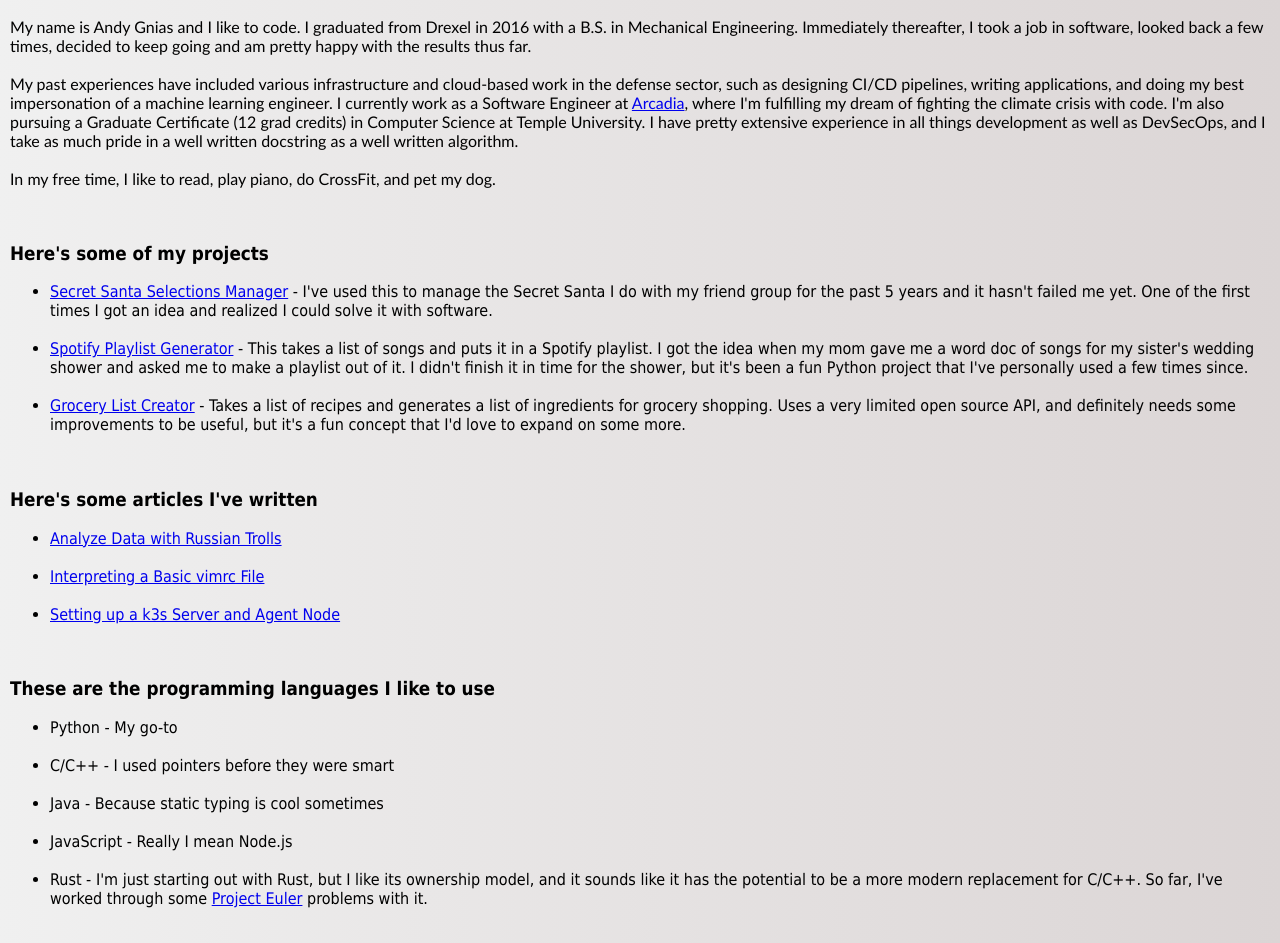
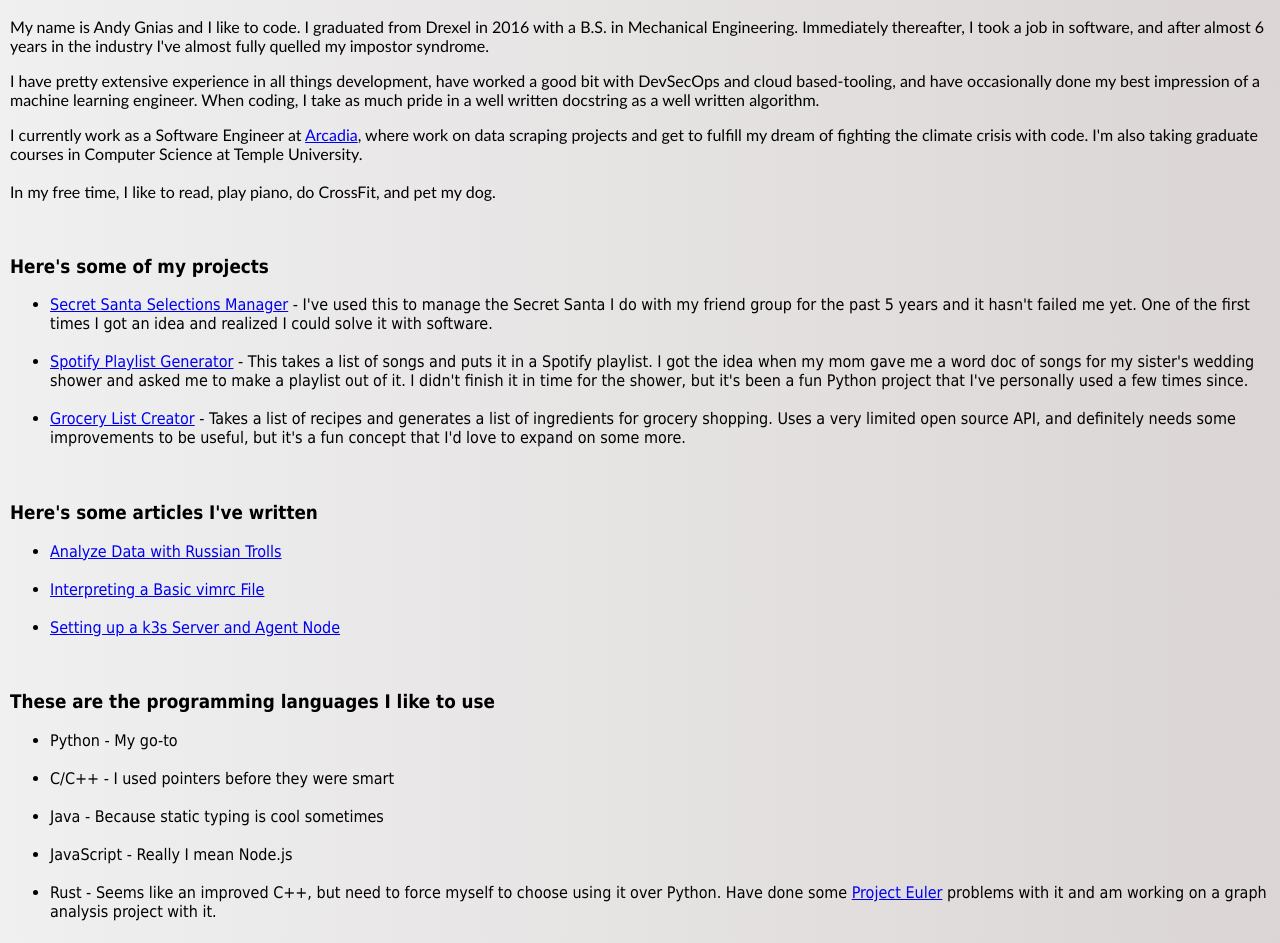
Before and after one commit to AGnias47/AGnias47.github.io, a plain HTML site: page index.html in a window 1280 px wide. Shown: the part 169-1112 px from the top of the page. Drawn offline with Linux system fonts and the light colour scheme.

Commit message:
Update index

```diff
--- a/index.html
+++ b/index.html
@@ -20,22 +20,25 @@
     <div class="content">
         <h1>Andy Gnias</h1>
         <h2>Fellow Human and Software Engineer</h2>
-        <p>My name is Andy Gnias and I like to code. I graduated from Drexel in 2016 with a B.S. in Mechanical Engineering. Immediately thereafter, I took a job in software, looked back a few times, decided to keep going and am pretty happy with the results
-            thus far.
-            <br/><br/>My past experiences have included various infrastructure and cloud-based work in the defense sector, such as designing CI/CD pipelines, writing applications, and doing my best impersonation of a machine learning engineer. I currently
-            work as a Software Engineer at <a href="https://www.arcadia.com/" target="_blank">Arcadia</a>, where I'm fulfilling my dream of fighting the climate crisis with code. I'm also pursuing a Graduate Certificate (12 grad credits) in Computer Science
-            at Temple University. I have pretty extensive experience in all things development as well as DevSecOps, and I take as much pride in a well written docstring as a well written algorithm.
-            <br/><br/> In my free time, I like to read, play piano, do CrossFit, and pet my dog.</p>
+        <p>My name is Andy Gnias and I like to code. I graduated from Drexel in 2016 with a B.S. in Mechanical Engineering. Immediately thereafter, I took a job in software, and after almost 6 years in the industry I've almost fully quelled my impostor syndrome.</p>
+        <p>
+            I have pretty extensive experience in all things development, have worked a good bit with DevSecOps and cloud based-tooling, and have occasionally done my best impression of a machine learning engineer. When coding, I take as much pride in a well written
+            docstring as a well written algorithm.</p>
+        <p>I currently work as a Software Engineer at <a href="https://www.arcadia.com/" target="_blank">Arcadia</a>, where work on data scraping projects and get to fulfill my dream of fighting the climate crisis with code. I'm also taking graduate courses
+            in Computer Science at Temple University.
+            <br /><br /> In my free time, I like to read, play piano, do CrossFit, and pet my dog.
+        </p>
     </div>
     <div class="content">
         <h3>Here's some of my projects</h3>
         <ul>
             <li><a href="https://www.andygnias.com/Secret_Santa/" target="_blank">Secret Santa Selections Manager</a> - I've used this to manage the Secret Santa I do with my friend group for the past 5 years and it hasn't failed me yet. One of the first
                 times I got an idea and realized I could solve it with software.</li>
-            <br/>
-            <li><a href="https://www.andygnias.com/spotify-playlist-generator/" target="_blank">Spotify Playlist Generator</a> - This takes a list of songs and puts it in a Spotify playlist. I got the idea when my mom gave me a word doc of songs for my sister's
-                wedding shower and asked me to make a playlist out of it. I didn't finish it in time for the shower, but it's been a fun Python project that I've personally used a few times since.</li>
-            <br/>
+            <br />
+            <li><a href="https://www.andygnias.com/spotify-playlist-generator/" target="_blank">Spotify Playlist
+                    Generator</a> - This takes a list of songs and puts it in a Spotify playlist. I got the idea when my mom gave me a word doc of songs for my sister's wedding shower and asked me to make a playlist out of it. I didn't finish it in time
+                for the shower, but it's been a fun Python project that I've personally used a few times since.</li>
+            <br />
             <li><a href="https://www.andygnias.com/grocery-list/" target="_blank">Grocery List Creator</a> - Takes a list of recipes and generates a list of ingredients for grocery shopping. Uses a very limited open source API, and definitely needs some improvements
                 to be useful, but it's a fun concept that I'd love to expand on some more.</li>
         </ul>
@@ -44,8 +47,10 @@
     <div class="content">
         <h3>Here's some articles I've written</h3>
         <ul>
-            <li><a href="https://dev.to/agnias47/analyze-data-with-russian-trolls-3ebk" target="_blank">Analyze Data with Russian Trolls</a></li><br/>
-            <li><a href="https://dev.to/agnias47/interpreting-a-basic-vimrc-file-42cn" target="_blank">Interpreting a Basic vimrc File</a></li><br/>
+            <li><a href="https://dev.to/agnias47/analyze-data-with-russian-trolls-3ebk" target="_blank">Analyze Data
+                    with Russian Trolls</a></li><br />
+            <li><a href="https://dev.to/agnias47/interpreting-a-basic-vimrc-file-42cn" target="_blank">Interpreting a
+                    Basic vimrc File</a></li><br />
             <li><a href="https://dev.to/agniasstratagem/setting-up-a-k3s-server-and-agent-node-2mp3" target="_blank">Setting up a k3s Server and Agent Node</a></li>
         </ul>
     </div>
@@ -54,28 +59,33 @@
         <h3>These are the programming languages I like to use</h3>
         <ul>
             <li>Python - My go-to</li>
-            <br/>
+            <br />
             <li>C/C++ - I used pointers before they were smart</li>
-            <br/>
+            <br />
             <li>Java - Because static typing is cool sometimes</li>
-            <br/>
+            <br />
             <li>JavaScript - Really I mean Node.js</li>
-            <br/>
-            <li>Rust - I'm just starting out with Rust, but I like its ownership model, and it sounds like it has the potential to be a more modern replacement for C/C++. So far, I've worked through some
-                <a href="https://projecteuler.net/profile/AGnias47.png" target="_blank">Project Euler</a> problems with it.</li>
+            <br />
+            <li>Rust - Seems like an improved C++, but need to force myself to choose using it over Python. Have done some
+                <a href="https://projecteuler.net/profile/AGnias47.png" target="_blank">Project Euler</a> problems with it and am working on a
+                <a href="https://github.com/AGnias47/ticket-to-ride-graph-analysis" target="_blank"></a> graph analysis
+                </a> project with it.
+            </li>
         </ul>
     </div>
 
-    <div class="content">
+    <div class=" content ">
         <h3>My Interests</h3>
         <ul>
-            <li>Check out what I'm reading on my <a href="https://www.goodreads.com/review/list/110142456?ref=nav_mybooks" target="_blank">Goodreads</a> page, and what I'm watching on my
-                <a href="https://www.imdb.com/user/ur91113321/ratings" target="_blank">IMDB</a> page.</li>
+            <li>Check out what I'm reading on my <a href="https://www.goodreads.com/review/list/110142456?ref=nav_mybooks " target="_blank ">Goodreads</a> page, and what I'm watching on my
+                <a href="https://www.imdb.com/user/ur91113321/ratings " target="_blank ">IMDB</a> page.
+            </li>
         </ul>
     </div>
 
-    <div class="footer">
-        <p>Someday I will learn frontend, but until that day comes, I'm using this as my website's template: <a href="https://www.w3schools.com/css/tryit.asp?filename=trycss_template3" target="_blank">Webpage Template Source</a></p>
+    <div class="footer ">
+        <p>Someday I will learn frontend, but until that day comes, I'm using this as my website's template: <a href="https://www.w3schools.com/css/tryit.asp?filename=trycss_template3 " target="_blank ">Webpage
+                Template Source</a></p>
     </div>
 
 </body>
```
